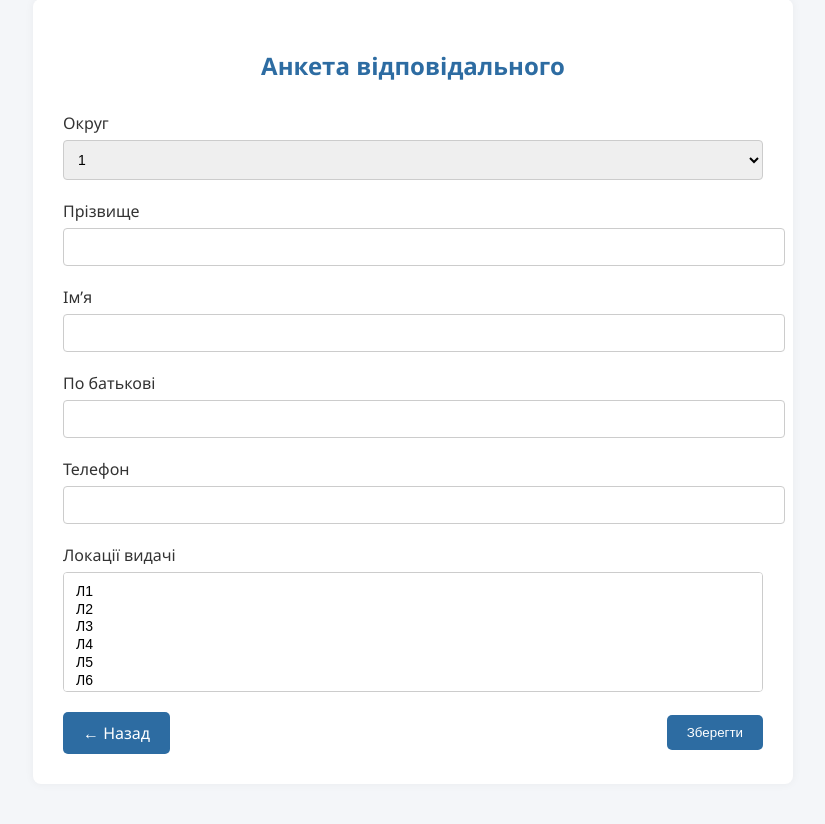
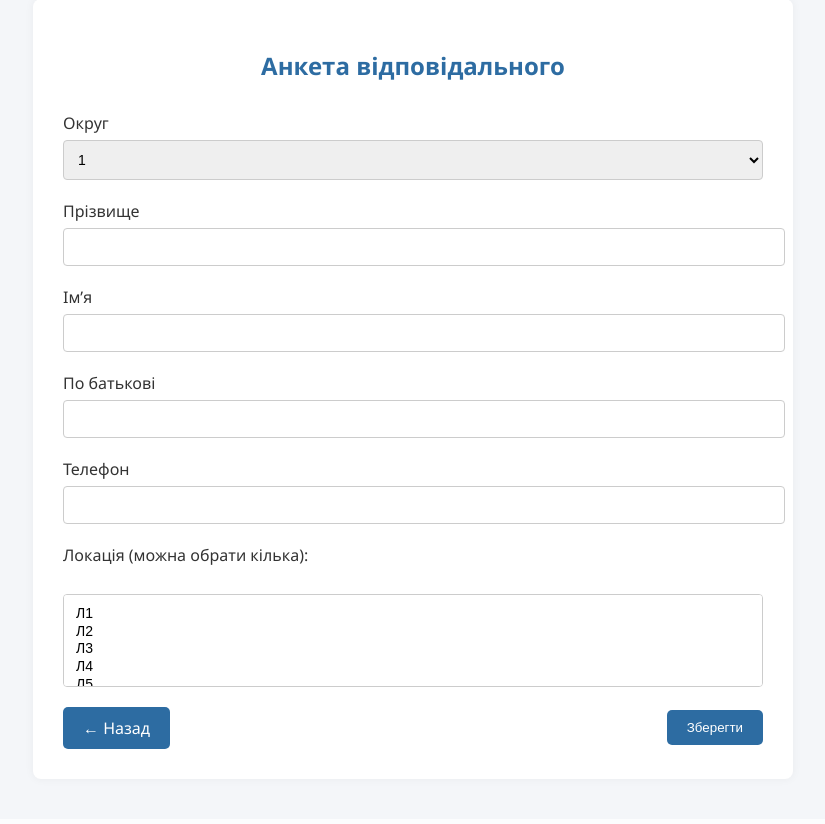
Before and after one commit to Aliina-ai/flask-form, a Flask app: page /add_big in a window 1280 px wide. Shown: the part 167-991 px from the top of the page, without its empty margins (227-1052 px from the left). After the commit the page ends 947 px from the top, so only its background shows below. Run offline with Flask 3, Linux system fonts and the light colour scheme; the visitor is signed in with stand-in values (Sample User, id 1).

Commit message:
Update add_big.html

```diff
--- a/templates/add_big.html
+++ b/templates/add_big.html
@@ -112,11 +112,11 @@
             <label for="phone">Телефон</label>
             <input type="tel" name="phone" required>
 
-            <label for="pickup_points">Локації видачі</label>
-            <select name="pickup_points" multiple class="multi-select">
-                {% for l in locations %}
-                    <option value="{{ l }}">{{ l }}</option>
-                {% endfor %}
+            <label for="pickup_points">Локація (можна обрати кілька):</label><br>
+            <select name="pickup_points" id="pickup_points" multiple required>
+              {% for loc in locations %}
+                 <option value="{{ loc }}">{{ loc }}</option>
+              {% endfor %}
             </select>
 
             <div class="button-group">
```
